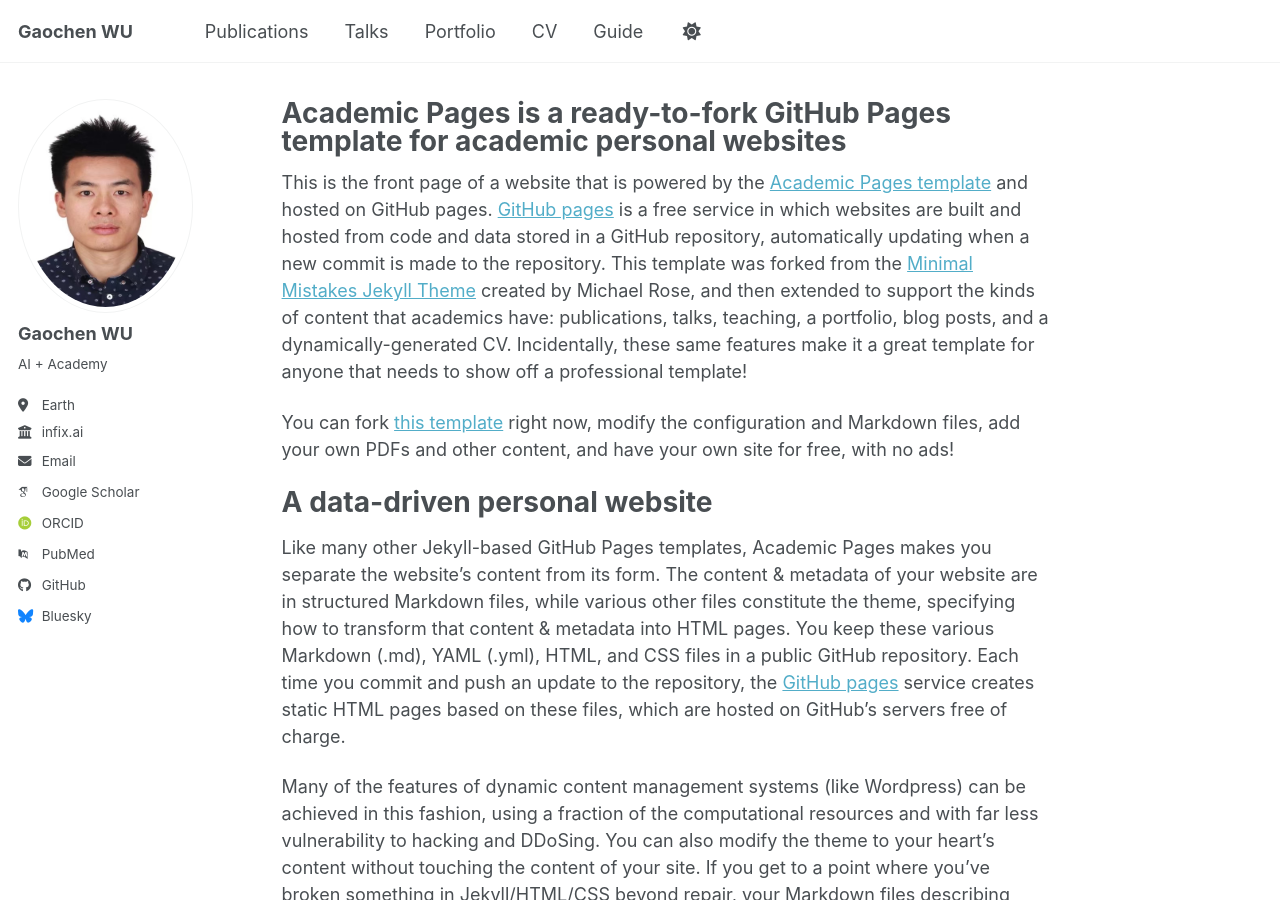
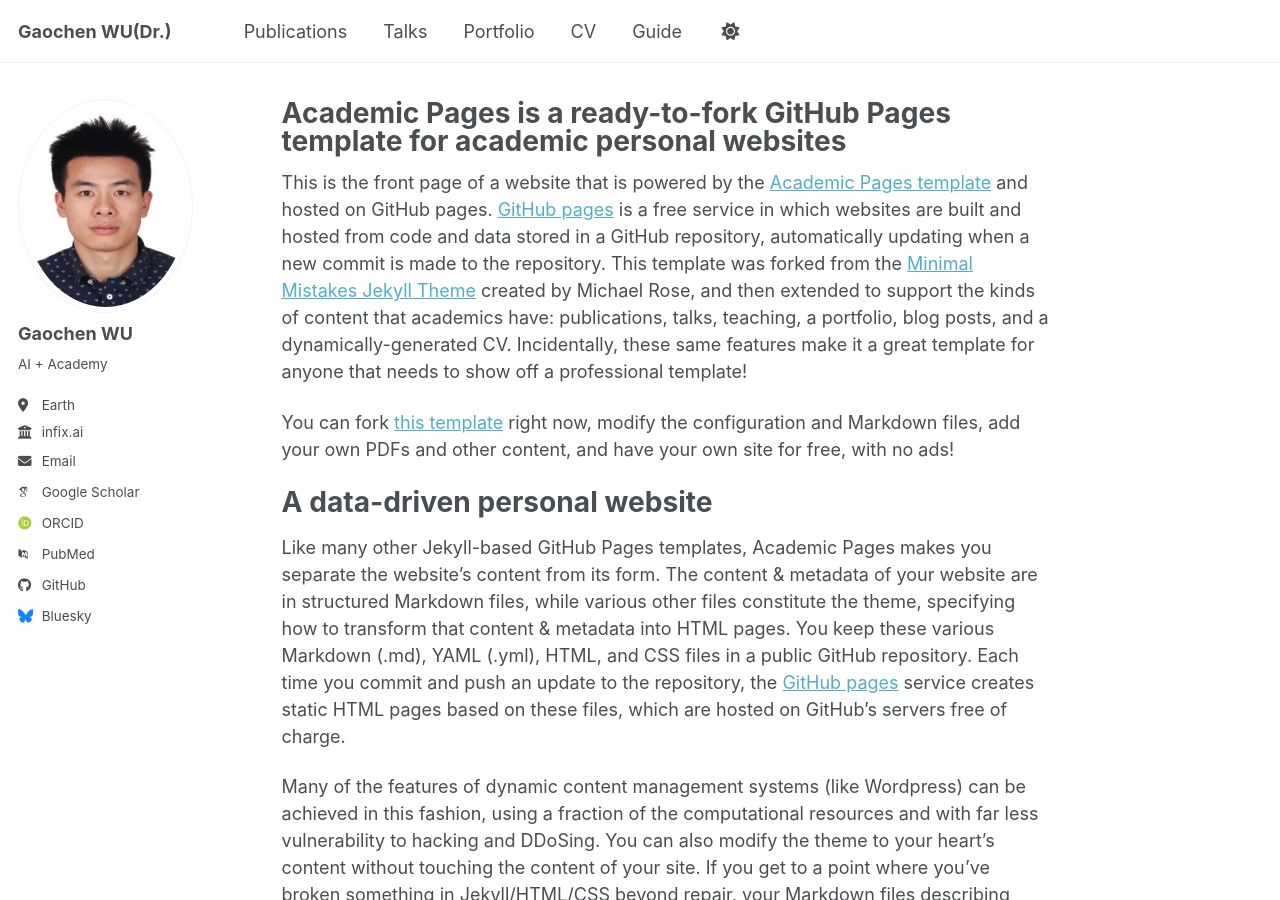
Before and after one commit to wgc20/wgc20.github.io, a Jekyll site: the page built from _pages/about.md, in a window 1280 px wide and 900 px high. Built offline with Jekyll 4.4.1, drawn with Linux system fonts in a browser that asks for light colours; some web fonts are replaced; a script bundle is joined from its source files by our own code; library files that are not in the unit come from our copies.

```diff
--- a/_config.yml
+++ b/_config.yml
@@ -9,7 +9,7 @@
 # Basic Site Settings
 locale                   : "en-US"
 site_theme               : "default" # Currently available options are "default", "air"
-title                    : "Gaochen WU"
+title                    : "Gaochen WU(Dr.)"
 title_separator          : "-"
 name                     : &name "Gaochen"
 description              : &description "Your Name's academic portfolio"   # Update this with a general description of your site, this is the default if not overridden by a page
```
